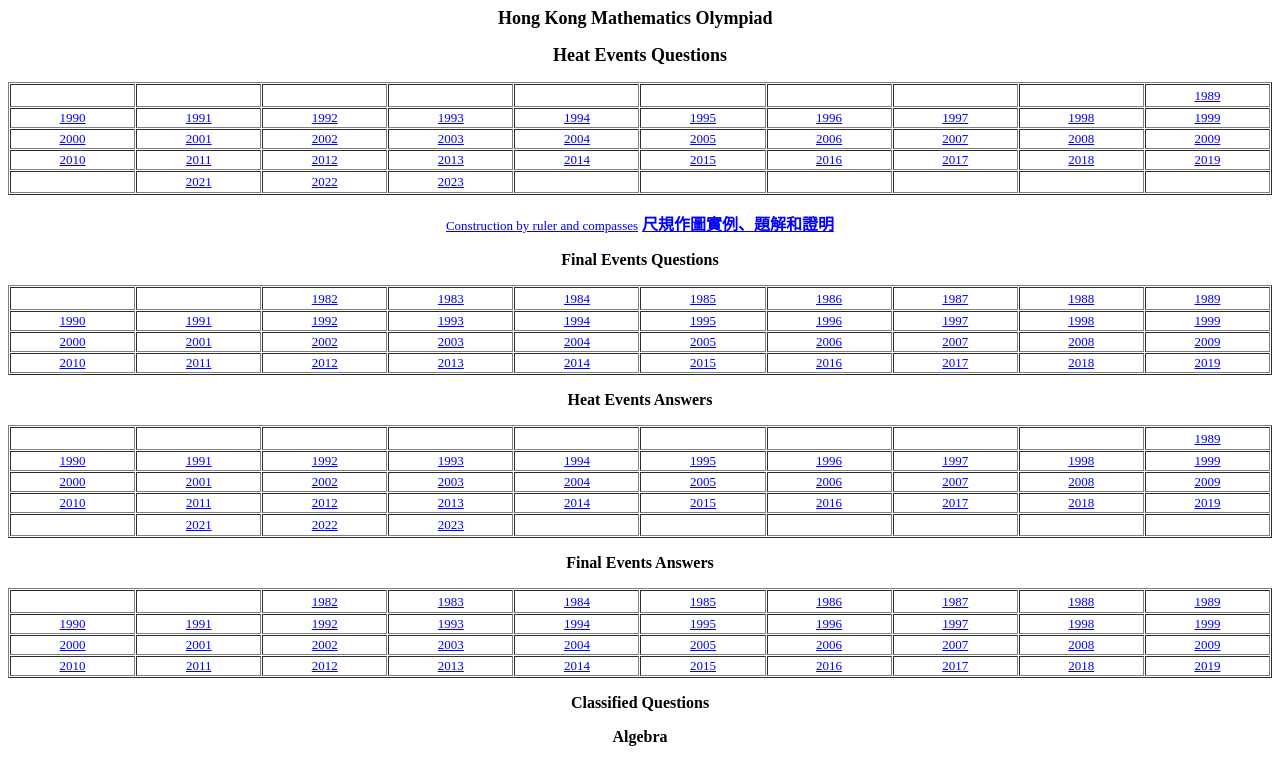
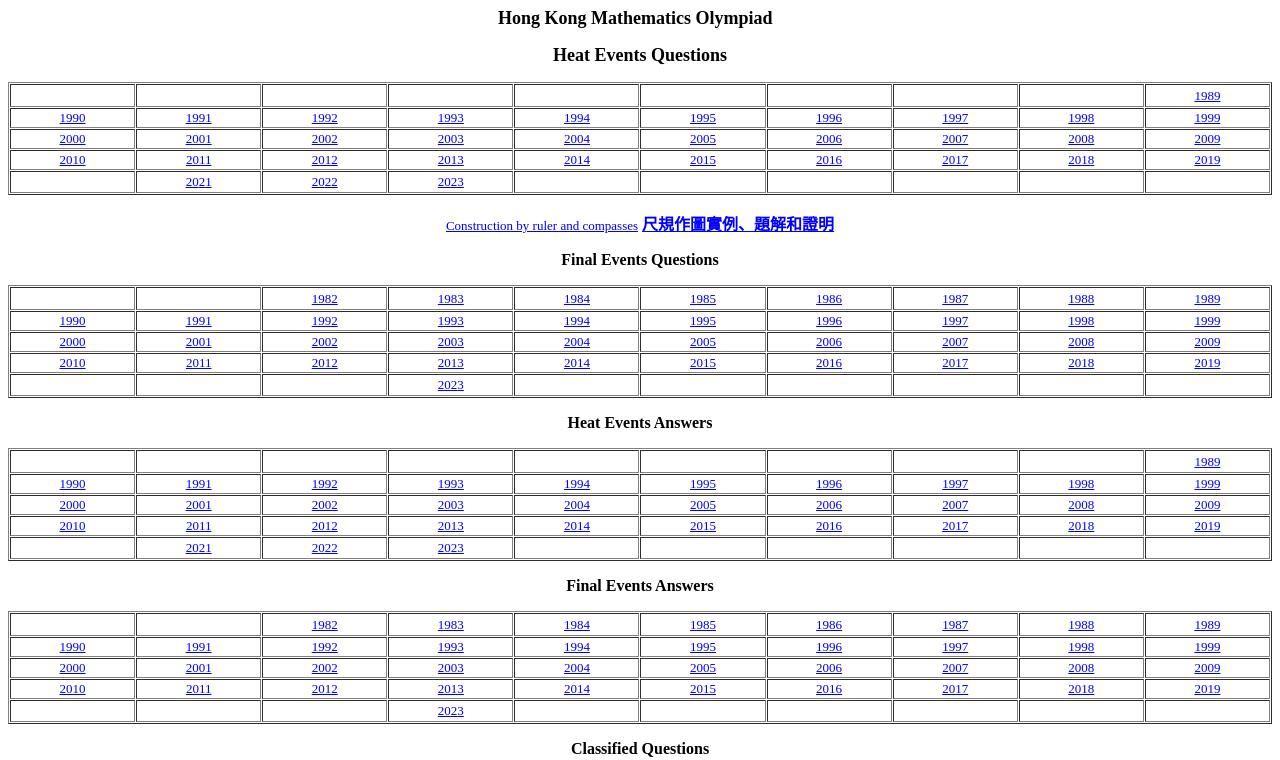
Before and after one commit to twhung78/twhung78.github.io, a plain HTML site: page HKMO.htm in a window 1280 px wide. Shown: the top 760 px of the page. Drawn offline with Linux system fonts and the light colour scheme.

Commit message:
Add files via upload

```diff
--- a/HKMO.htm
+++ b/HKMO.htm
@@ -745,6 +745,30 @@ lang=EN-GB style='mso-ansi-language:EN-GB'><o:p></o:p></span></p>
 	<a href="HKMO/questions/HKMO2019final.pdf">2019</a></font></p>
   </td>
  </tr>
+ <tr style='mso-yfti-irow:3;mso-yfti-lastrow:yes'>
+  <td width="10%" style='width:10.0%;padding:.75pt .75pt .75pt .75pt'>
+  &nbsp;</td>
+  <td width="10%" style='width:10.0%;padding:.75pt .75pt .75pt .75pt'>
+  &nbsp;</td>
+  <td width="10%" style='width:10.0%;padding:.75pt .75pt .75pt .75pt'>
+  &nbsp;</td>
+  <td width="10%" style='width:10.0%;padding:.75pt .75pt .75pt .75pt'>
+  <p align="center">
+	<font size="2" face="Times New Roman">
+	<a target="_self" href="HKMO/questions/HKMO2023final.pdf">20<span lang="en-us">2</span>3</a></font></td>
+  <td width="10%" style='width:10.0%;padding:.75pt .75pt .75pt .75pt'>
+  &nbsp;</td>
+  <td width="10%" style='width:10.0%;padding:.75pt .75pt .75pt .75pt'>
+  &nbsp;</td>
+  <td width="10%" style='width:10.0%;padding:.75pt .75pt .75pt .75pt'>
+  &nbsp;</td>
+  <td width="10%" style='width:10.0%;padding:.75pt .75pt .75pt .75pt'>
+  &nbsp;</td>
+  <td width="10%" style='width:10.0%;padding:.75pt .75pt .75pt .75pt'>
+  &nbsp;</td>
+  <td width="10%" style='width:10.0%;padding:.75pt .75pt .75pt .75pt'>
+  &nbsp;</td>
+ </tr>
 </table>
 
 <p align=center style='text-align:center'><b><span lang=EN-GB style='font-family:
@@ -1176,6 +1200,31 @@ lang=EN-GB style='mso-ansi-language:EN-GB'><o:p></o:p></span></p>
 	<font size="2" face="Times New Roman">
 	<a target="_self" href="HKMO/HKMO2019finalans.pdf">2019</a></font></p>
   </td>
+ </tr>
+ <tr style='mso-yfti-irow:3;mso-yfti-lastrow:yes'>
+  <td width="10%" style='width:10.0%;padding:.75pt .75pt .75pt .75pt'>
+  &nbsp;</td>
+  <td width="10%" style='width:10.0%;padding:.75pt .75pt .75pt .75pt'>
+  &nbsp;</td>
+  <td width="10%" style='width:10.0%;padding:.75pt .75pt .75pt .75pt'>
+  &nbsp;</td>
+  <td width="10%" style='width:10.0%;padding:.75pt .75pt .75pt .75pt'>
+  <p align=center>
+	<font size="2" face="Times New Roman">
+	<a target="_self" style="color: blue; text-decoration: underline; text-underline: single" href="HKMO/HKMO2023finalans.pdf">20<span lang="en-us">2</span>3</a></font></p>
+  </td>
+  <td width="10%" style='width:10.0%;padding:.75pt .75pt .75pt .75pt'>
+  &nbsp;</td>
+  <td width="10%" style='width:10.0%;padding:.75pt .75pt .75pt .75pt'>
+  &nbsp;</td>
+  <td width="10%" style='width:10.0%;padding:.75pt .75pt .75pt .75pt'>
+  &nbsp;</td>
+  <td width="10%" style='width:10.0%;padding:.75pt .75pt .75pt .75pt'>
+  &nbsp;</td>
+  <td width="10%" style='width:10.0%;padding:.75pt .75pt .75pt .75pt'>
+  &nbsp;</td>
+  <td width="10%" style='width:10.0%;padding:.75pt .75pt .75pt .75pt'>
+  &nbsp;</td>
  </tr>
 </table>
 
```
